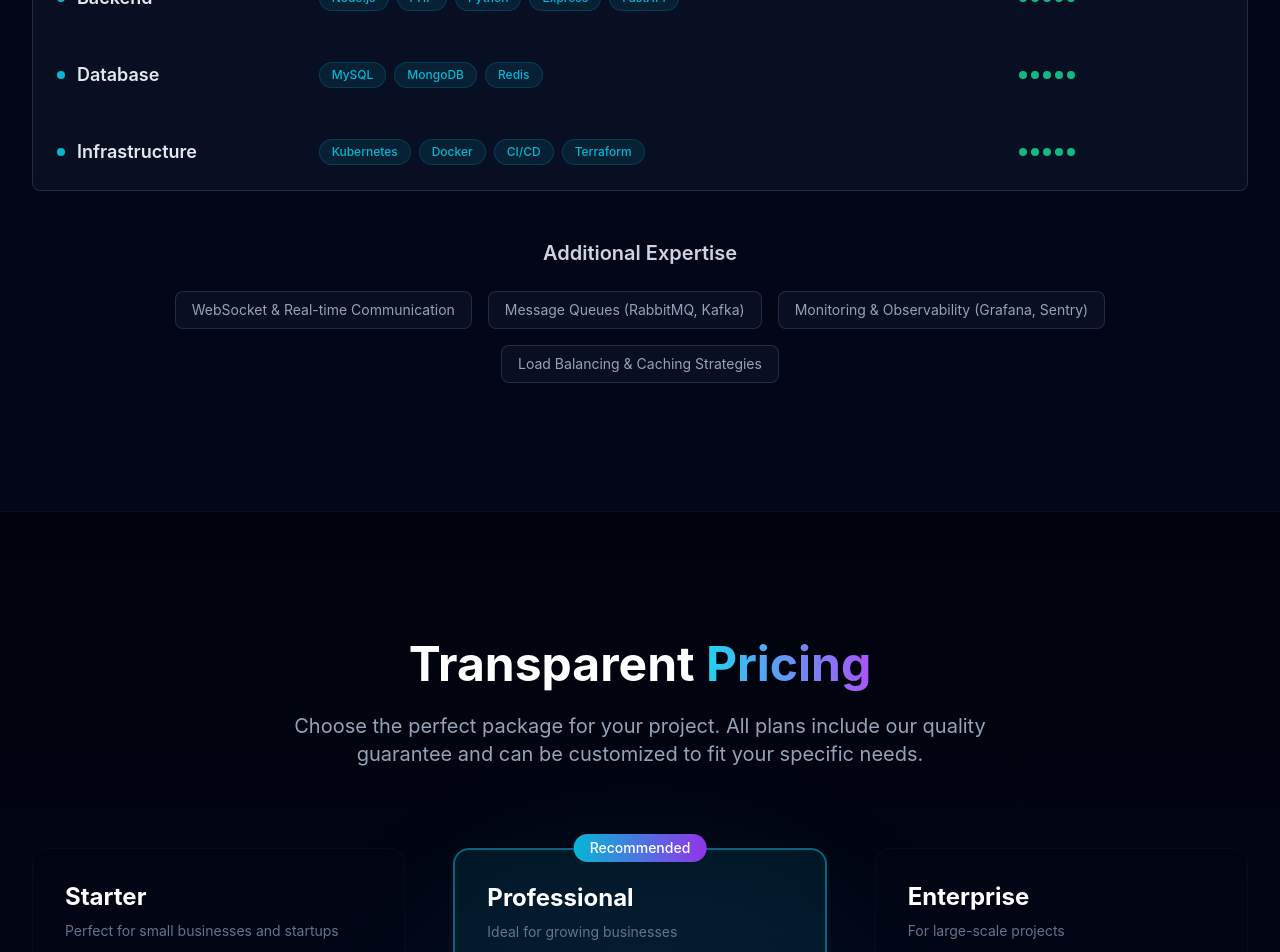
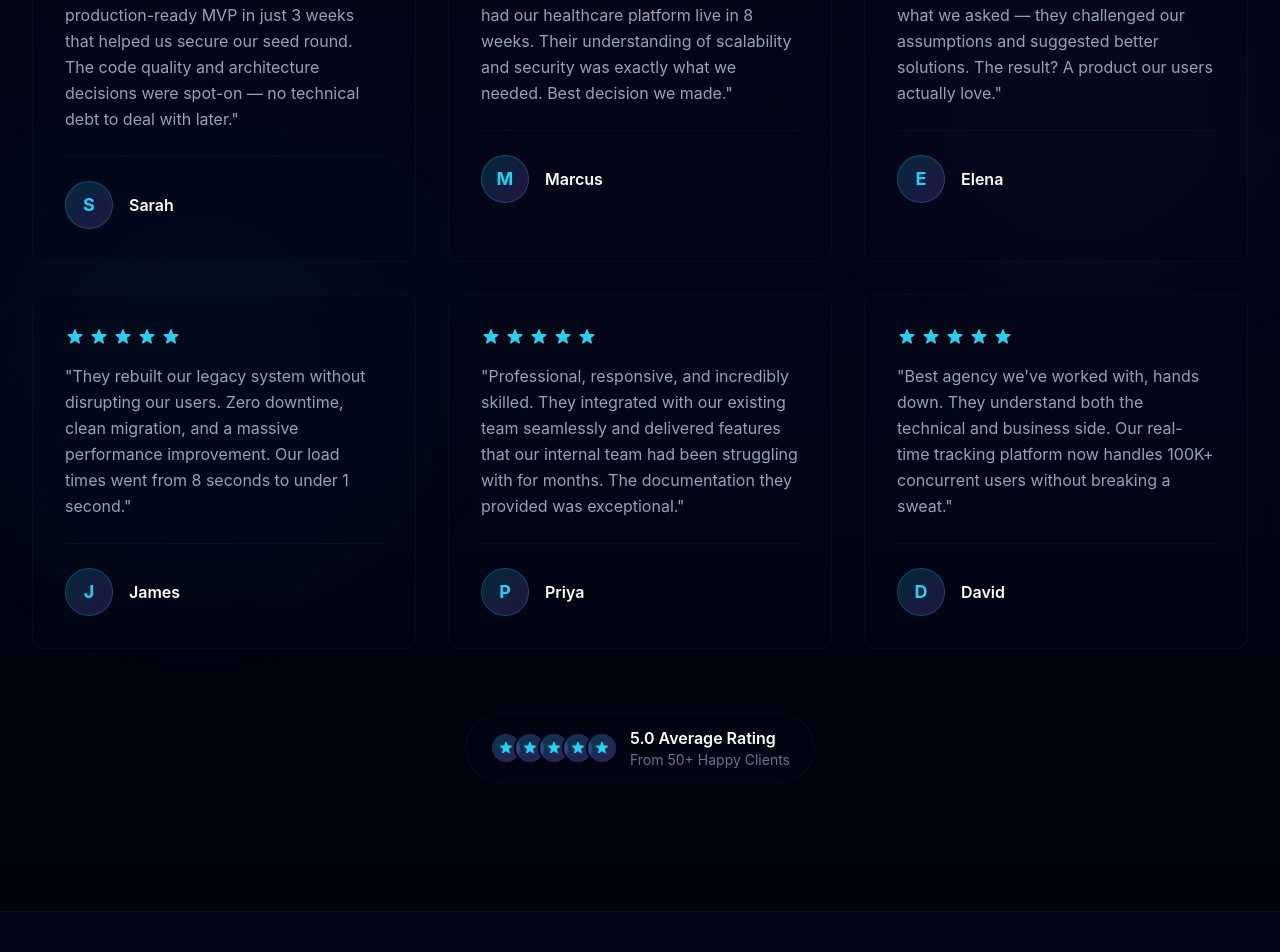
Before and after one commit to MaksimGritcenko/wa-landing, a React (Vite) app: page / in a window 1280 px wide. Shown: the part 6800-7752 px from the top of the page. Built offline with nearby package versions, Linux system fonts and the light colour scheme.

Commit message:
added testimonials

```diff
--- a/src/App.tsx
+++ b/src/App.tsx
@@ -11,6 +11,7 @@ import { AboutSection } from "./components/about/AboutSection";
 import { PricingSection } from "./components/pricing/PricingSection";
 import { PortfolioSection } from "./components/portfolio/PortfolioSection";
 import { BookCallSection } from "./components/call/BookCallSection";
+import { TestimonialsSection } from "./components/testimonials/TestimonialsSection";
 import { Modal } from "./components/ui/Modal";
 import { LegalModal } from "./components/legal/LegalModal";
 import { CookieConsent } from "./components/ui/CookieConsent";
@@ -66,6 +67,12 @@ const App: FC = () => {
       {/* Section Divider */}
       <SectionDivider />
 
+      {/* Testimonials Section */}
+      <TestimonialsSection />
+
+      {/* Section Divider */}
+      <SectionDivider />
+
       {/* Stack Deep-Dive */}
       <StackDeepDive />
 
--- /dev/null
+++ b/src/components/testimonials/TestimonialsSection.tsx
@@ -0,0 +1,146 @@
+import { motion } from 'framer-motion';
+
+const testimonials = [
+  {
+    id: 1,
+    name: 'Sarah',
+    rating: 5,
+    text: 'Working with this team was a game-changer for our startup. They delivered a production-ready MVP in just 3 weeks that helped us secure our seed round. The code quality and architecture decisions were spot-on — no technical debt to deal with later.',
+  },
+  {
+    id: 2,
+    name: 'Marcus',
+    rating: 5,
+    text: 'After struggling with another agency for 6 months, we switched to this team and had our healthcare platform live in 8 weeks. Their understanding of scalability and security was exactly what we needed. Best decision we made.',
+  },
+  {
+    id: 3,
+    name: 'Elena',
+    rating: 5,
+    text: 'What impressed me most was their product thinking. They didn\'t just code what we asked — they challenged our assumptions and suggested better solutions. The result? A product our users actually love.',
+  },
+  {
+    id: 4,
+    name: 'James',
+    rating: 5,
+    text: 'They rebuilt our legacy system without disrupting our users. Zero downtime, clean migration, and a massive performance improvement. Our load times went from 8 seconds to under 1 second.',
+  },
+  {
+    id: 5,
+    name: 'Priya',
+    rating: 5,
+    text: 'Professional, responsive, and incredibly skilled. They integrated with our existing team seamlessly and delivered features that our internal team had been struggling with for months. The documentation they provided was exceptional.',
+  },
+  {
+    id: 6,
+    name: 'David',
+    rating: 5,
+    text: 'Best agency we\'ve worked with, hands down. They understand both the technical and business side. Our real-time tracking platform now handles 100K+ concurrent users without breaking a sweat.',
+  },
+];
+
+export const TestimonialsSection = () => {
+  return (
+    <section id="testimonials" className="relative py-32 px-6 md:px-8 overflow-hidden">
+      {/* Background effects */}
+      <div className="absolute inset-0 bg-gradient-to-b from-obsidian-950 via-obsidian-900 to-obsidian-950 opacity-50" />
+      <div className="absolute top-1/4 right-0 w-[400px] h-[400px] bg-purple-500/5 rounded-full blur-3xl" />
+      <div className="absolute bottom-1/4 left-0 w-[400px] h-[400px] bg-cyan-500/5 rounded-full blur-3xl" />
+
+      <div className="relative max-w-7xl mx-auto">
+        {/* Section Header */}
+        <motion.div
+          initial={{ opacity: 0, y: 20 }}
+          whileInView={{ opacity: 1, y: 0 }}
+          viewport={{ once: true }}
+          transition={{ duration: 0.6 }}
+          className="text-center mb-20"
+        >
+          <h2 className="text-4xl md:text-5xl font-bold text-white mb-6">
+            What Our <span className="bg-gradient-to-r from-cyan-400 to-purple-500 bg-clip-text text-transparent">Clients Say</span>
+          </h2>
+          <p className="text-obsidian-300 text-lg md:text-xl max-w-3xl mx-auto leading-relaxed">
+            Don't just take our word for it. Here's what founders and CTOs say about working with us.
+          </p>
+        </motion.div>
+
+        {/* Testimonials Grid */}
+        <div className="grid grid-cols-1 md:grid-cols-2 lg:grid-cols-3 gap-8">
+          {testimonials.map((testimonial, index) => (
+            <motion.div
+              key={testimonial.id}
+              initial={{ opacity: 0, y: 20 }}
+              whileInView={{ opacity: 1, y: 0 }}
+              viewport={{ once: true }}
+              transition={{ duration: 0.5, delay: 0.1 * index }}
+              className="group"
+            >
+              <div className="h-full p-8 rounded-xl bg-obsidian-900/50 border border-obsidian-800/50 hover:border-cyan-500/50 transition-all duration-300 hover:shadow-lg hover:shadow-cyan-500/10">
+                {/* Rating Stars */}
+                <div className="flex gap-1 mb-4">
+                  {[...Array(testimonial.rating)].map((_, i) => (
+                    <svg
+                      key={i}
+                      className="w-5 h-5 text-cyan-400"
+                      fill="currentColor"
+                      viewBox="0 0 20 20"
+                    >
+                      <path d="M9.049 2.927c.3-.921 1.603-.921 1.902 0l1.07 3.292a1 1 0 00.95.69h3.462c.969 0 1.371 1.24.588 1.81l-2.8 2.034a1 1 0 00-.364 1.118l1.07 3.292c.3.921-.755 1.688-1.54 1.118l-2.8-2.034a1 1 0 00-1.175 0l-2.8 2.034c-.784.57-1.838-.197-1.539-1.118l1.07-3.292a1 1 0 00-.364-1.118L2.98 8.72c-.783-.57-.38-1.81.588-1.81h3.461a1 1 0 00.951-.69l1.07-3.292z" />
+                    </svg>
+                  ))}
+                </div>
+
+                {/* Quote */}
+                <blockquote className="text-obsidian-300 text-base leading-relaxed mb-6">
+                  "{testimonial.text}"
+                </blockquote>
+
+                {/* Author Info */}
+                <div className="flex items-center gap-4 pt-6 border-t border-obsidian-800/50">
+                  <div className="w-12 h-12 rounded-full bg-gradient-to-br from-cyan-500/20 to-purple-500/20 border border-cyan-500/30 flex items-center justify-center flex-shrink-0">
+                    <span className="text-cyan-400 font-bold text-lg">
+                      {testimonial.name[0]}
+                    </span>
+                  </div>
+                  <div>
+                    <div className="font-semibold text-white group-hover:text-cyan-400 transition-colors duration-300">
+                      {testimonial.name}
+                    </div>
+                  </div>
+                </div>
+              </div>
+            </motion.div>
+          ))}
+        </div>
+
+        {/* Trust Badge */}
+        <motion.div
+          initial={{ opacity: 0, y: 20 }}
+          whileInView={{ opacity: 1, y: 0 }}
+          viewport={{ once: true }}
+          transition={{ duration: 0.6, delay: 0.4 }}
+          className="mt-16 text-center"
+        >
+          <div className="inline-flex items-center gap-3 px-6 py-3 bg-obsidian-900/50 border border-obsidian-800/50 rounded-full">
+            <div className="flex -space-x-2">
+              {[...Array(5)].map((_, i) => (
+                <div
+                  key={i}
+                  className="w-8 h-8 rounded-full bg-gradient-to-br from-cyan-500/30 to-purple-500/30 border-2 border-obsidian-900 flex items-center justify-center"
+                >
+                  <svg className="w-4 h-4 text-cyan-400" fill="currentColor" viewBox="0 0 20 20">
+                    <path d="M9.049 2.927c.3-.921 1.603-.921 1.902 0l1.07 3.292a1 1 0 00.95.69h3.462c.969 0 1.371 1.24.588 1.81l-2.8 2.034a1 1 0 00-.364 1.118l1.07 3.292c.3.921-.755 1.688-1.54 1.118l-2.8-2.034a1 1 0 00-1.175 0l-2.8 2.034c-.784.57-1.838-.197-1.539-1.118l1.07-3.292a1 1 0 00-.364-1.118L2.98 8.72c-.783-.57-.38-1.81.588-1.81h3.461a1 1 0 00.951-.69l1.07-3.292z" />
+                  </svg>
+                </div>
+              ))}
+            </div>
+            <div className="text-left">
+              <div className="text-white font-semibold">5.0 Average Rating</div>
+              <div className="text-obsidian-400 text-sm">From 50+ Happy Clients</div>
+            </div>
+          </div>
+        </motion.div>
+      </div>
+    </section>
+  );
+};
```
